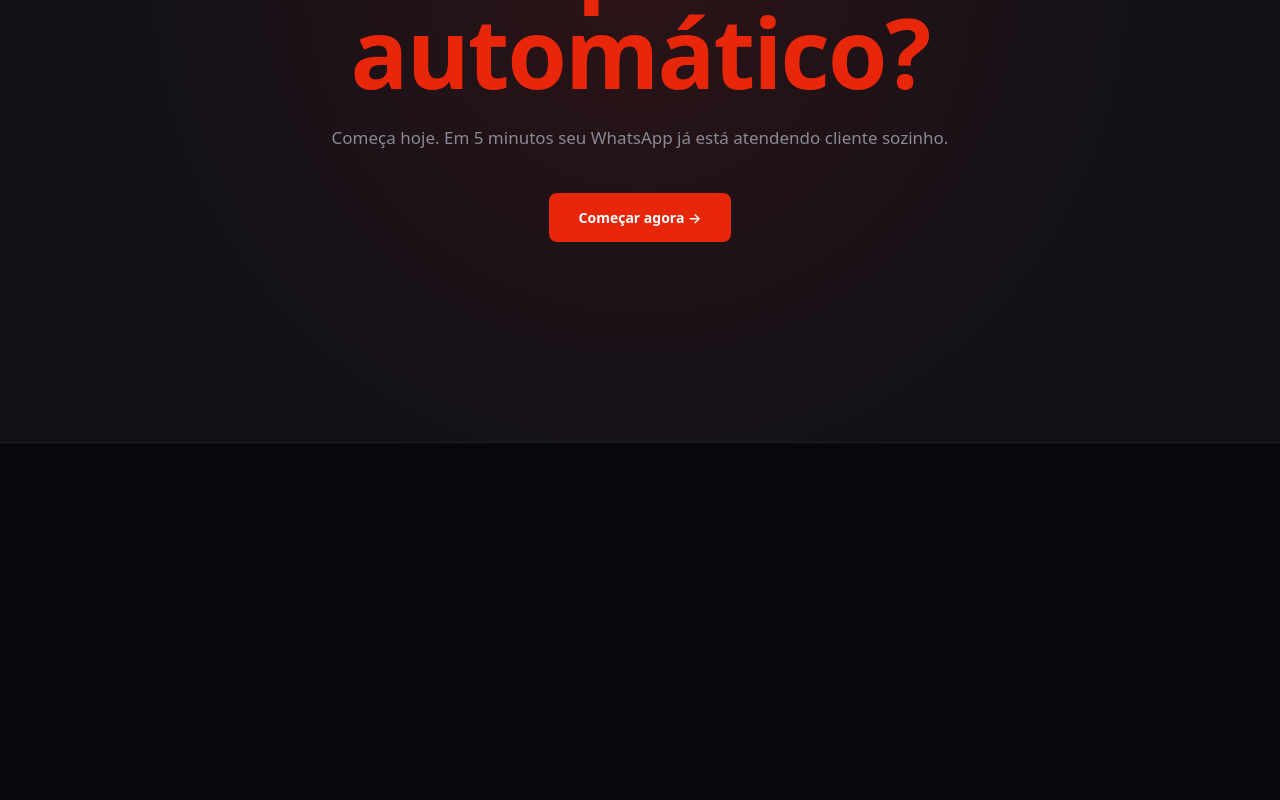
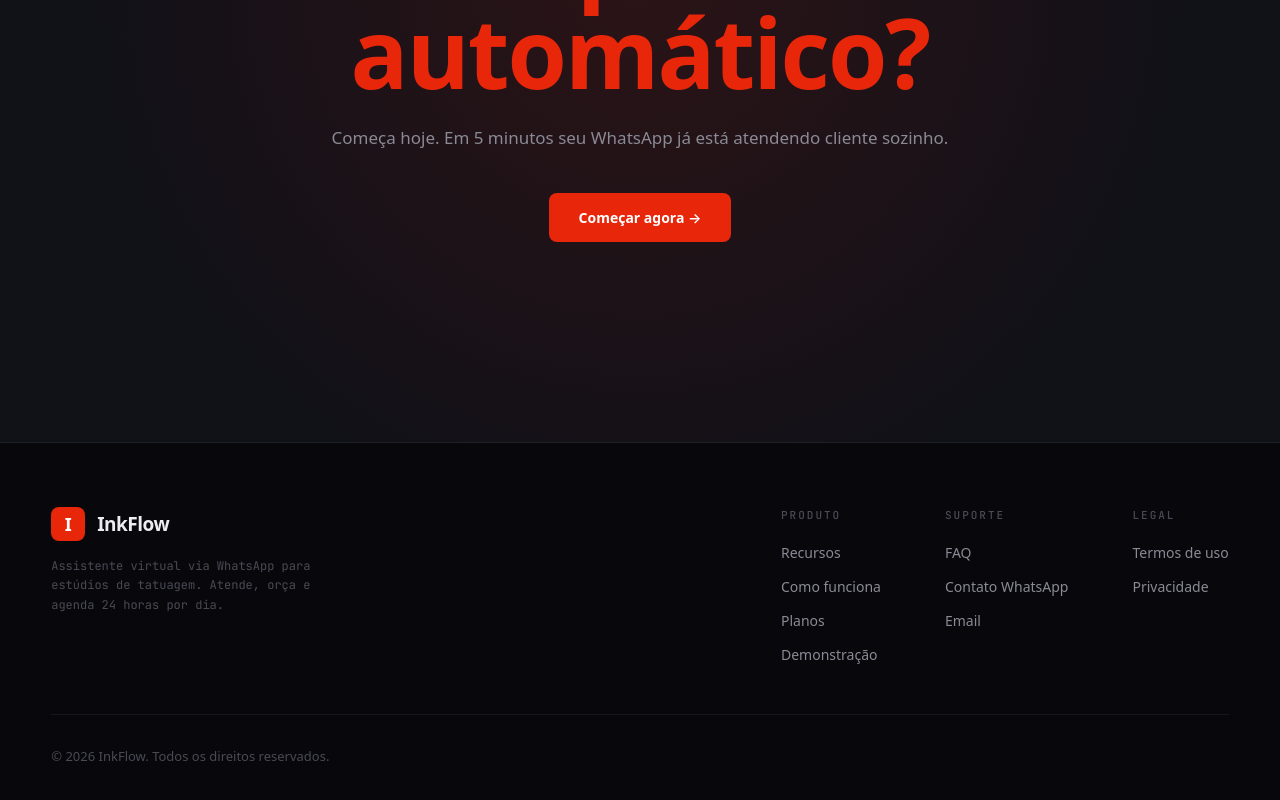
Before and after one commit to brazilianhustle/inkflow-saas, a Next.js app in the folder web/: page / in a window 1280 px wide. Shown: the part 6314-7114 px from the top of the page. Before the commit the page ends 6757 px from the top, so only its background shows below. Built offline with nearby package versions, Linux system fonts and the light colour scheme; a web font is replaced by a local one.

Commit message:
feat(web): Footer — brand + 3 colunas + bottom copyright
Co-Authored-By: Claude Opus 4.7 (1M context) <noreply@anthropic.com>

```diff
--- a/web/app/page.tsx
+++ b/web/app/page.tsx
@@ -7,6 +7,7 @@ import Demo from "@/components/landing/Demo";
 import Pricing from "@/components/landing/Pricing";
 import Faq from "@/components/landing/Faq";
 import CtaFinal from "@/components/landing/CtaFinal";
+import Footer from "@/components/landing/Footer";
 
 export default function Home() {
   return (
@@ -20,6 +21,7 @@ export default function Home() {
       <Pricing />
       <Faq />
       <CtaFinal />
+      <Footer />
     </main>
   );
 }
--- /dev/null
+++ b/web/components/landing/Footer.tsx
@@ -0,0 +1,65 @@
+"use client";
+
+import { copy } from "@/lib/copy";
+
+export default function Footer() {
+  return (
+    <footer
+      className="bg-[var(--color-bg)] py-16"
+      style={{ paddingLeft: "var(--side-pad)", paddingRight: "var(--side-pad)" }}
+    >
+      <div className="max-w-[var(--container)] mx-auto">
+        {/* Top */}
+        <div className="flex flex-col lg:flex-row lg:justify-between lg:items-start gap-12 lg:gap-16 pb-12 border-b border-[var(--color-border)]">
+          {/* Brand */}
+          <div className="max-w-[280px]">
+            <a href="/" className="flex items-center gap-3">
+              <span className="grid place-items-center w-[34px] h-[34px] rounded-lg bg-[var(--color-accent)] font-display font-bold text-[18px] text-white">
+                I
+              </span>
+              <span className="font-display font-bold text-[19px] tracking-[-0.5px] text-text-primary">
+                InkFlow
+              </span>
+            </a>
+            <p
+              className="font-mono font-normal text-[12px] text-text-muted mt-4"
+              style={{ lineHeight: 1.6 }}
+            >
+              {copy.footer.tagline}
+            </p>
+          </div>
+
+          {/* Colunas de links */}
+          <div className="flex flex-col sm:flex-row gap-8 sm:gap-16">
+            {copy.footer.columns.map((col) => (
+              <div key={col.header}>
+                <div className="font-mono font-medium text-[11px] uppercase tracking-[2px] text-text-muted mb-4">
+                  {col.header}
+                </div>
+                <ul className="flex flex-col gap-2.5">
+                  {col.links.map((link) => (
+                    <li key={link.href + link.label}>
+                      <a
+                        href={link.href}
+                        className="font-display font-normal text-[14px] text-text-secondary hover:text-text-primary transition-colors"
+                      >
+                        {link.label}
+                      </a>
+                    </li>
+                  ))}
+                </ul>
+              </div>
+            ))}
+          </div>
+        </div>
+
+        {/* Bottom */}
+        <div className="pt-8 flex flex-col sm:flex-row sm:justify-between sm:items-center gap-4">
+          <p className="font-display font-normal text-[13px] text-text-muted">
+            {copy.footer.copyright}
+          </p>
+        </div>
+      </div>
+    </footer>
+  );
+}
```
